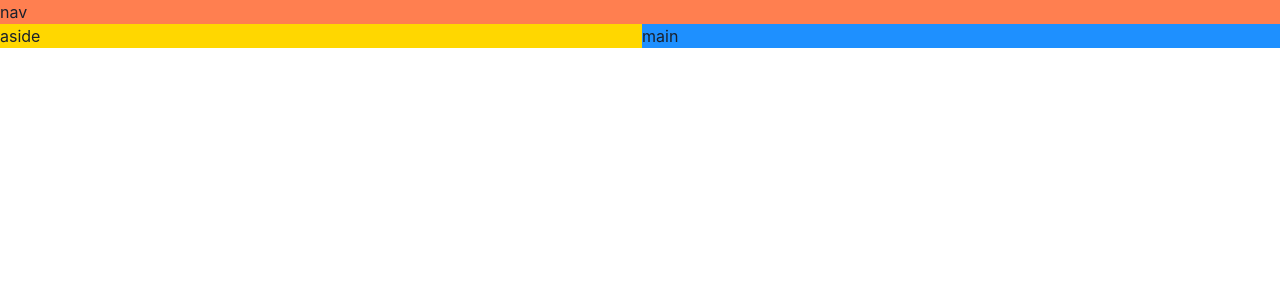
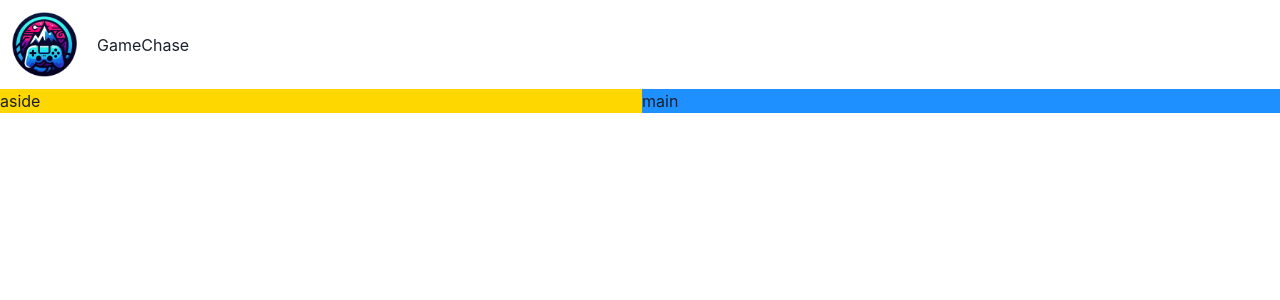
Before and after one commit to Nestor162/GameChase, a React (Vite) app: page / in a window 1280 px wide. Shown: the top 300 px of the page. Built offline with nearby package versions, Linux system fonts and the light colour scheme.

Commit message:
Add picture and text to navbar

```diff
--- /dev/null
+++ b/custom.d.ts
@@ -0,0 +1,4 @@
+declare module '*.png' {
+  const value: string
+  export default value
+}
--- a/src/App.tsx
+++ b/src/App.tsx
@@ -1,4 +1,6 @@
 import { Grid, GridItem, Show } from '@chakra-ui/react'
+import NavBar from './components/NavBar'
+import './app.css'
 
 function App() {
   return (
@@ -9,8 +11,8 @@ function App() {
           lg: `"nav nav" "aside main"`
         }}
       >
-        <GridItem area='nav' bg='coral'>
-          nav
+        <GridItem area='nav'>
+          <NavBar />
         </GridItem>
         <Show above='lg'>
           <GridItem area='aside' bg='gold'>
--- /dev/null
+++ b/src/components/NavBar.tsx
@@ -0,0 +1,13 @@
+import { HStack, Image, Text } from '@chakra-ui/react'
+import logo from '../assets/img/gamechase-logo-nobg.png'
+
+function NavBar() {
+  return (
+    <HStack>
+      <Image src={logo} boxSize={65} className='m-3' />
+      <Text>GameChase</Text>
+    </HStack>
+  )
+}
+
+export default NavBar
--- a/tsconfig.json
+++ b/tsconfig.json
@@ -20,6 +20,6 @@
     "noUnusedParameters": true,
     "noFallthroughCasesInSwitch": true
   },
-  "include": ["src"],
+  "include": ["src/**/*", "custom.d.ts"],
   "references": [{ "path": "./tsconfig.node.json" }]
 }
```
